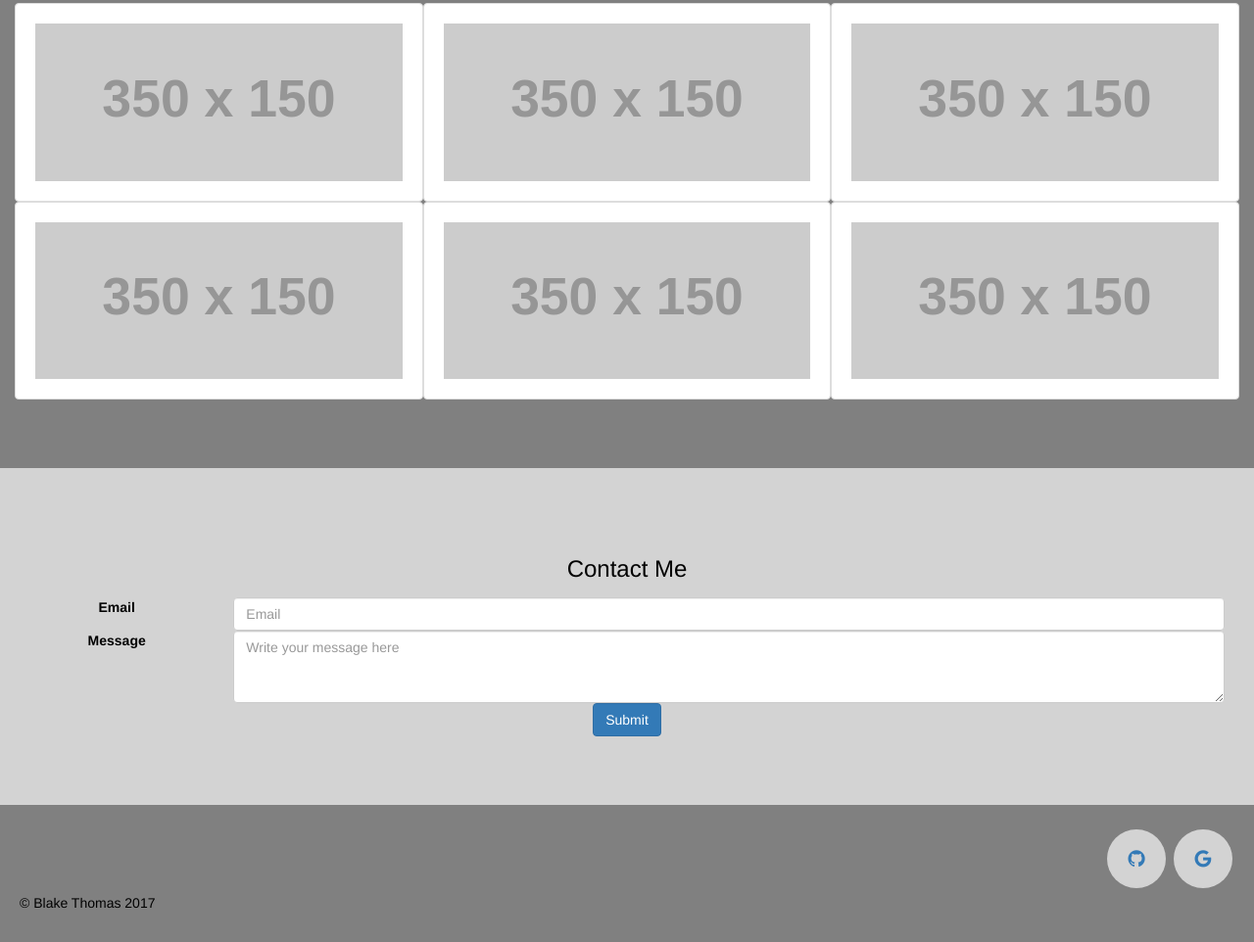
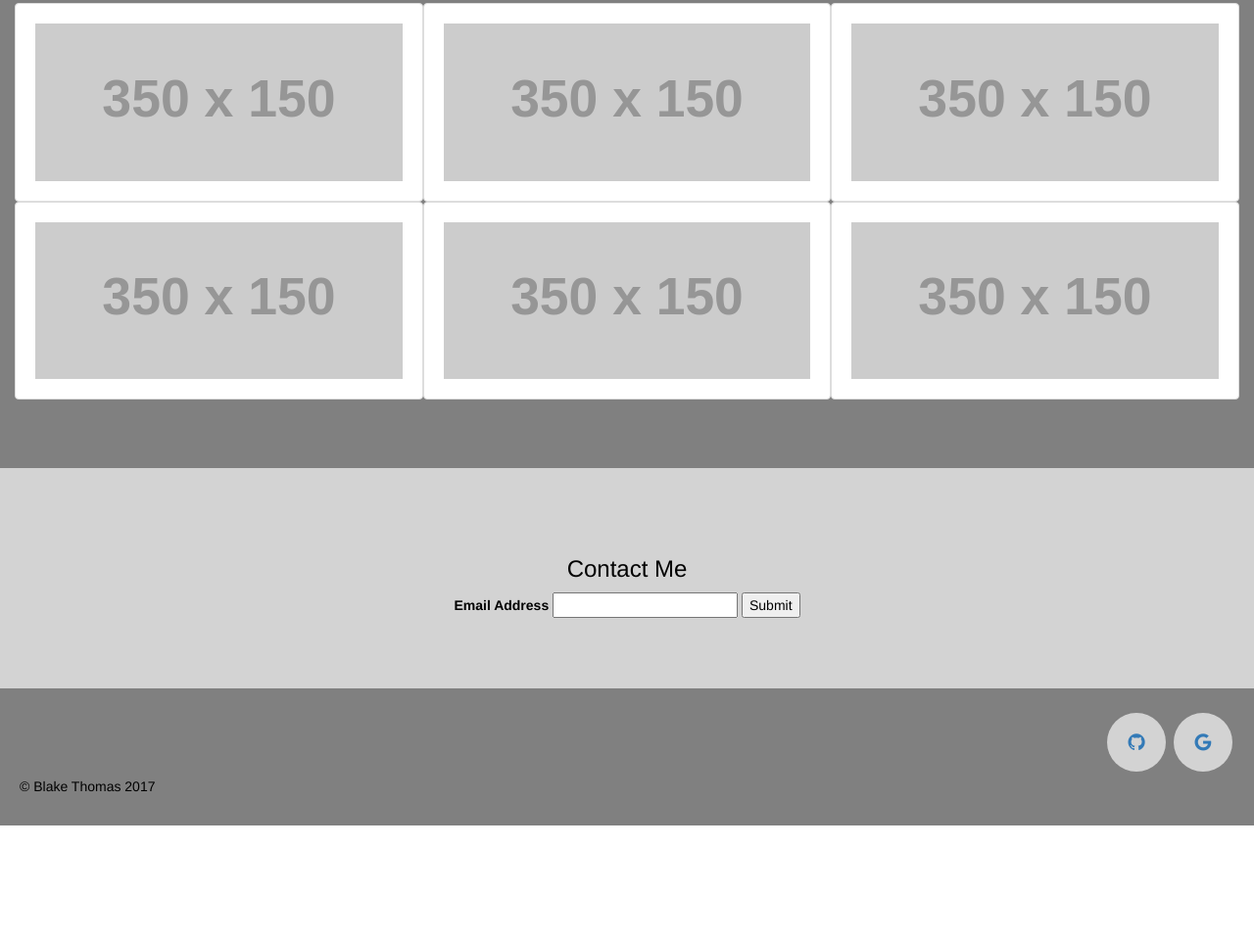
Before and after one commit to blakeathomas/portfolio, a plain HTML site: page index.html in a window 1280 px wide. Shown: the part 935-1897 px from the top of the page at 98% size. After the commit the page ends 1778 px from the top, so only its background shows below. Drawn offline with nearby package versions, Linux system fonts and the light colour scheme; placeholder pictures from the web are drawn by us.

Commit message:
contact form #2

```diff
--- a/index.html
+++ b/index.html
@@ -86,23 +86,14 @@
      <div id="contact" class="container-fluid bg-3 text-center">
       <h3>Contact Me</h3>
 
-        <form accept-charset="UTF-8" action="https://formkeep.com/f/e58b5b0ced34" method="POST">
-          <div class="form-group">
-            <label for="inputEmail3" class="col-sm-2 control-label">Email</label>
-            <div class="col-sm-10">
-              <input name="email" type="email" class="form-control" id="inputEmail3" placeholder="Email">
-            </div>
-          </div>
-          <div name="message"class="form-group">
-            <label class="col-sm-2 control-label">Message</label>
-            <div class="col-sm-10">
-            <textarea class="form-control" rows="3" placeholder="Write your message here"></textarea>
-            </div>
-          </div>
-          <div>
-          <button class="btn btn-primary" type="submit">Submit</button>
-          </div>
-        </form>
+      <form accept-charset="UTF-8" action="https://formkeep.com/f/e58b5b0ced34" method="POST">
+        <input type="hidden" name="utf8" value="✓">
+
+        <label for="email-address">Email Address</label>
+        <input type="email" id="email-address" name="email">
+
+        <button type="submit">Submit</button>
+      </form>
 
      </div>
 
```
